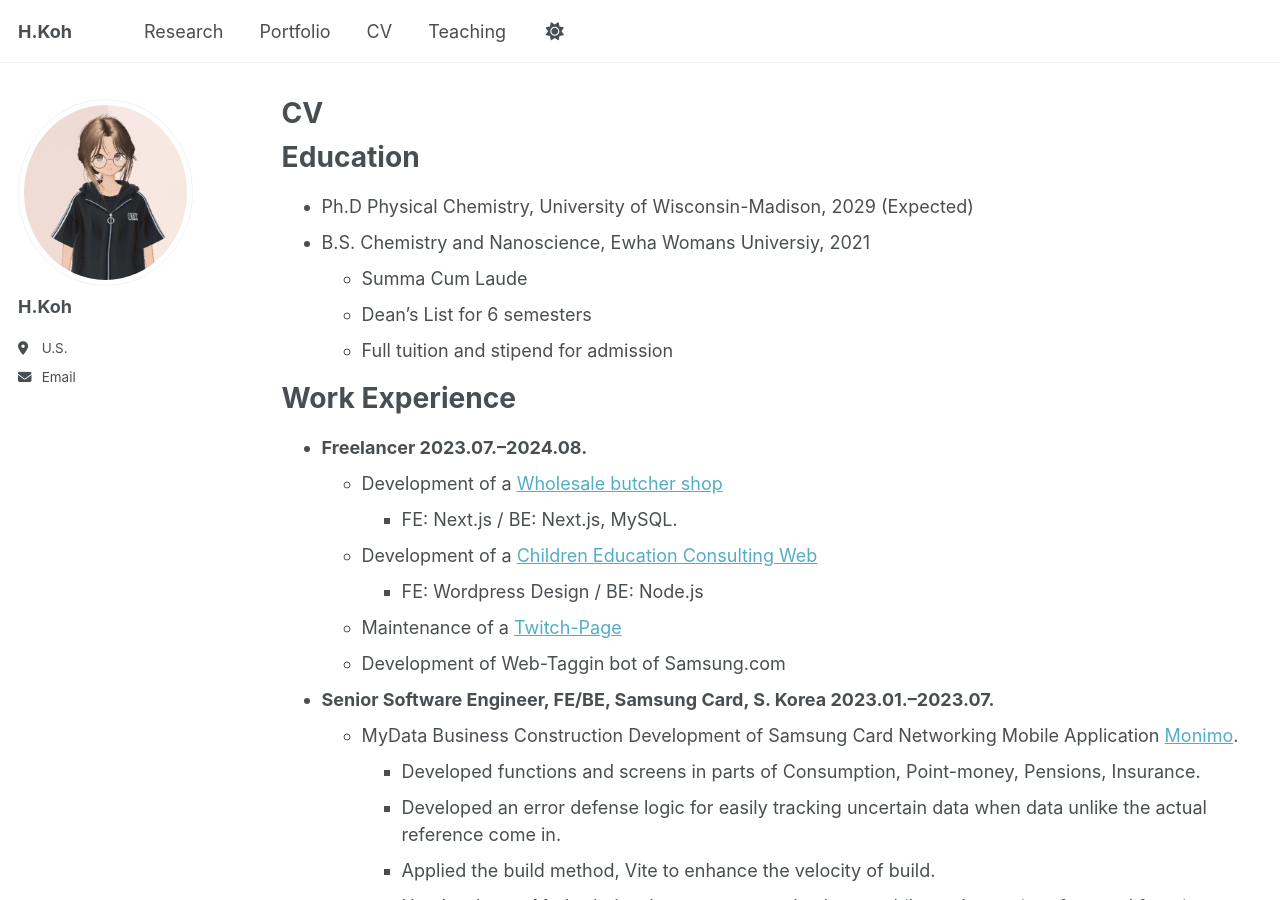
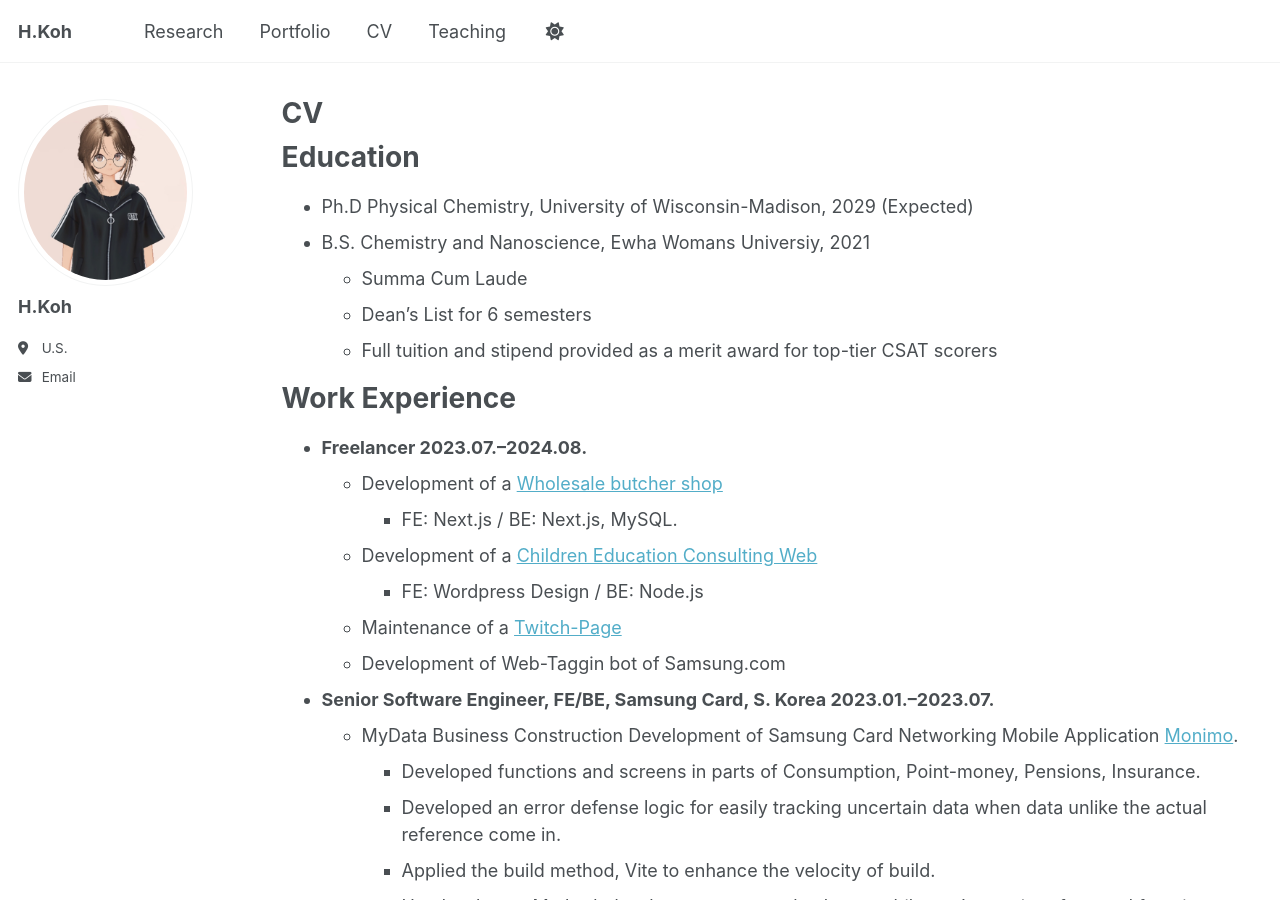
Before and after one commit to MaximHelio/MaximHelio.github.io, a Jekyll site: the page built from _pages/cv.md, in a window 1280 px wide and 900 px high. Built offline with Jekyll 4.4.1, drawn with Linux system fonts in a browser that asks for light colours.

Commit message:
Modify statement

```diff
--- a/_pages/cv.md
+++ b/_pages/cv.md
@@ -15,7 +15,7 @@ Education
 * B.S. Chemistry and Nanoscience, Ewha Womans Universiy, 2021
   * Summa Cum Laude
   * Dean's List for 6 semesters
-  * Full tuition and stipend for admission
+  * Full tuition and stipend provided as a merit award for top-tier CSAT scorers
 
 Work Experience
 ======
```
